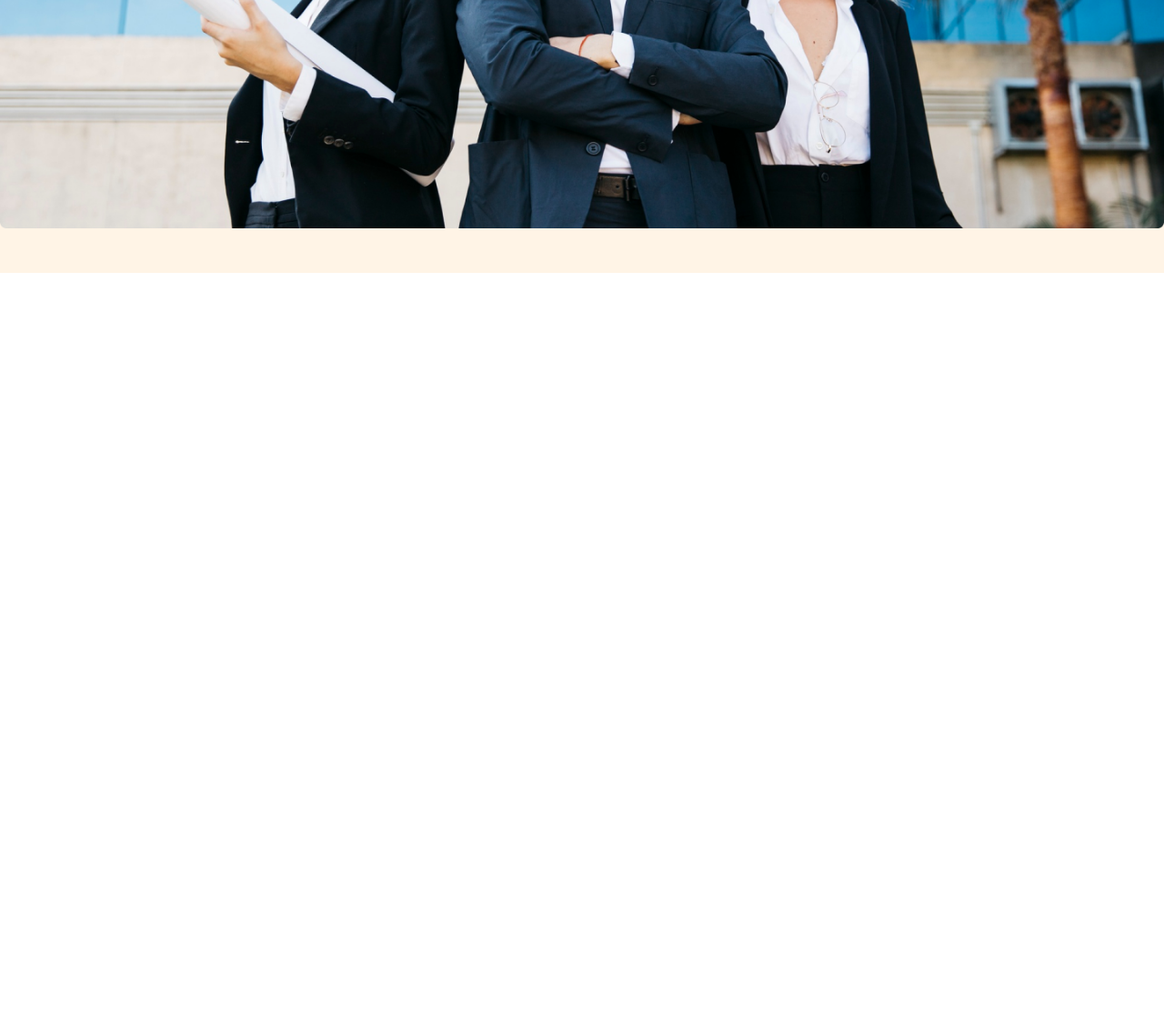
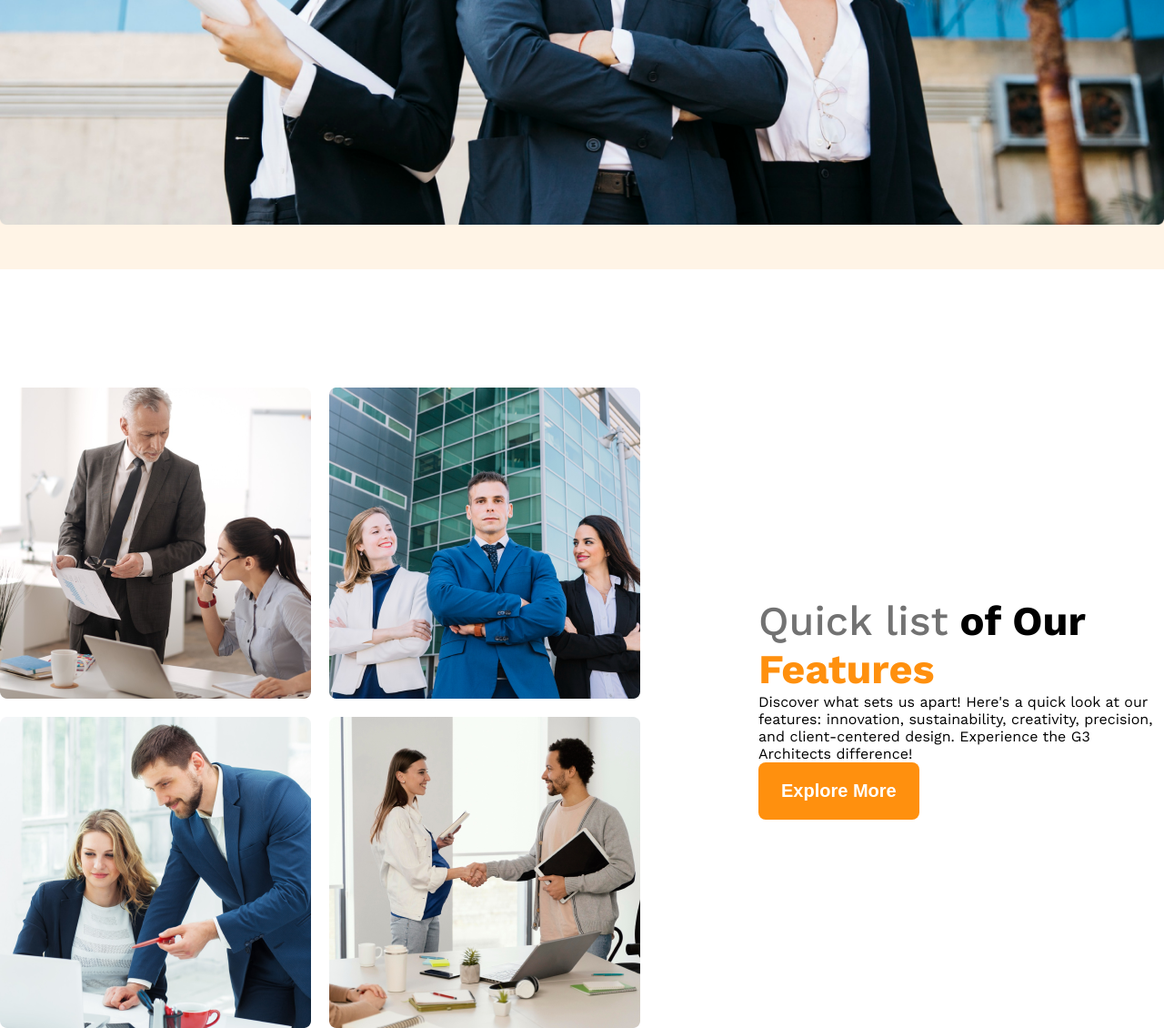
Before and after one commit to shihabuddin-dev/perfect-architects, a plain HTML site: page index.html in a window 1280 px wide. Shown: the part 921-2051 px from the top of the page at 91% size. Before the commit the page ends 1221 px from the top, so only its background shows below. Drawn offline with nearby package versions, Linux system fonts and the light colour scheme.

Commit message:
quick list of feature added

```diff
--- a/index.html
+++ b/index.html
@@ -35,6 +35,21 @@
         </section>
     </header>
     <main>
+        <!--  Teams and Feature Section  -->
+          <section class="teams display-flex">
+            <div class="team-img-container">
+                <img src="images/team1.png" alt="team members are discussing about new projects">
+                <img src="images/team2.png" alt="team members are showing new projects">
+                <img src="images/team3.png" alt="team members are making design about new projects">
+                <img src="images/team4.png" alt="team members are going to explore about new projects">
+            </div>
+            <div class="our-features">
+                <h3 class="feature-title"><span id="quick-list" class="text-light-gray">Quick list</span> <span>of Our</span> <span class="orange-color">Features</span></h3>
+                <p class="feature-description">Discover what sets us apart! Here's a quick look at our features: innovation, sustainability, creativity, precision, and client-centered design. Experience the G3 Architects difference!</p>
+                <button class="btn-primary">Explore More</button>
+            </div>
+
+          </section>
 
     </main>
     <footer>
--- a/style/style.css
+++ b/style/style.css
@@ -59,7 +59,7 @@
 .banner-title{
     font-weight: 700px;
     font-size: 4rem;
-    padding-top: 6.25rem;
+    padding-top: 6rem;
 }
 
 .btn-primary{
@@ -83,7 +83,34 @@ padding: 24px 0 32px 0;
     width: 100%;
     padding-bottom: 45px;
 }
+main{
+    max-width: 1440px;
+    margin: 0 auto;
+}
+main > section{
+    margin-top: 130px;
+}
+/* Teams and Feature Section styles */
+.teams{
+    align-items: center;
+}
+.team-img-container{
+    display: grid;
+    grid-template-columns: repeat(2, 1fr);
+    gap: 20px;
 
+}
+.our-features{
+    margin-left: 130px;
+    max-width: 530px;
+}
+.feature-title{
+    font-size: 2.82rem;
+    font-weight: 700;
+}
+#quick-list{
+    font-weight: 500;
+}
 /* Responsive Media Query Small Device  */
 @media screen and (max-width:576px) {
     .navbar, .nav-links  {
@@ -91,3 +118,6 @@ padding: 24px 0 32px 0;
     }
 
 }
+@media screen and (min-width:577px) and (max-width:992px) {
+
+}
```
